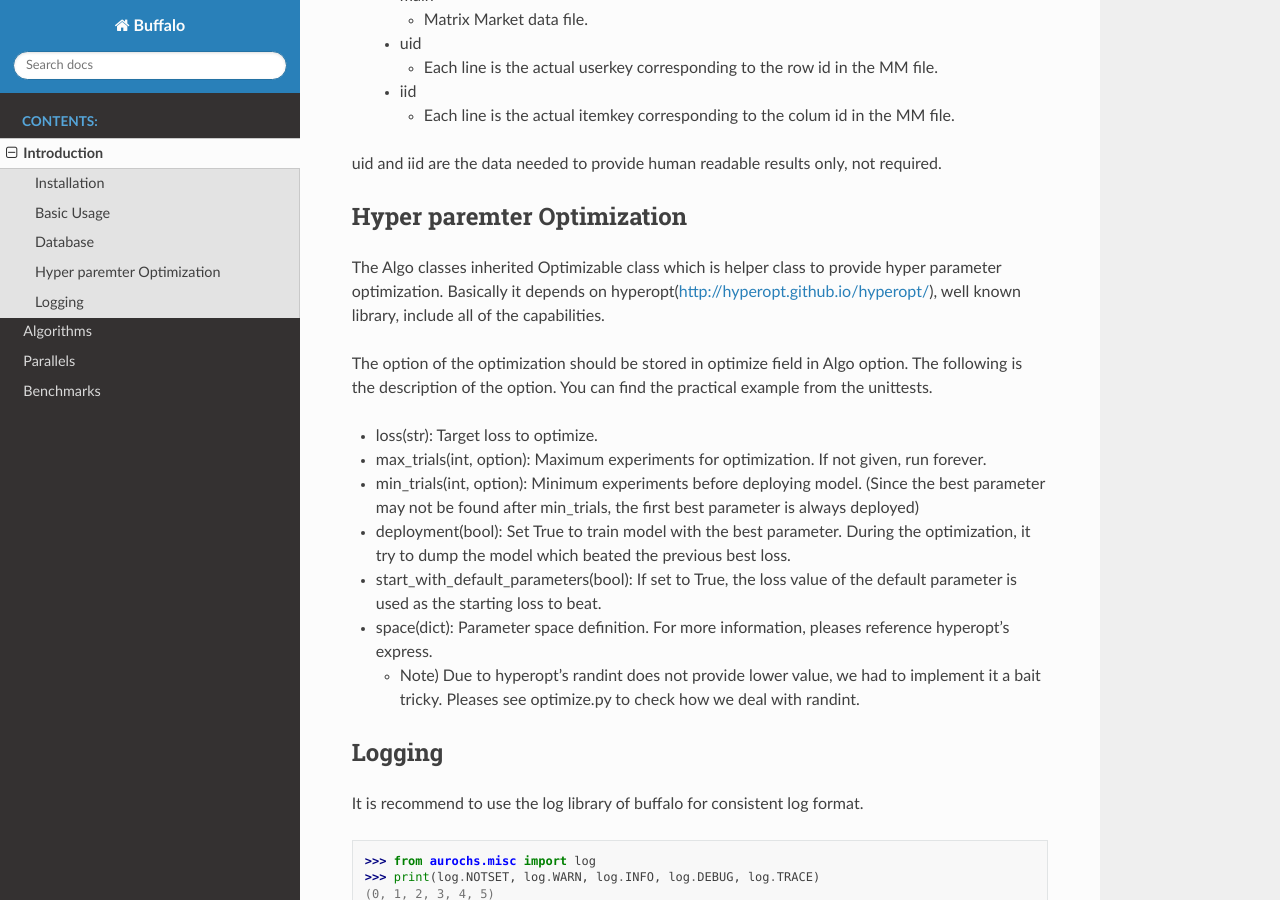
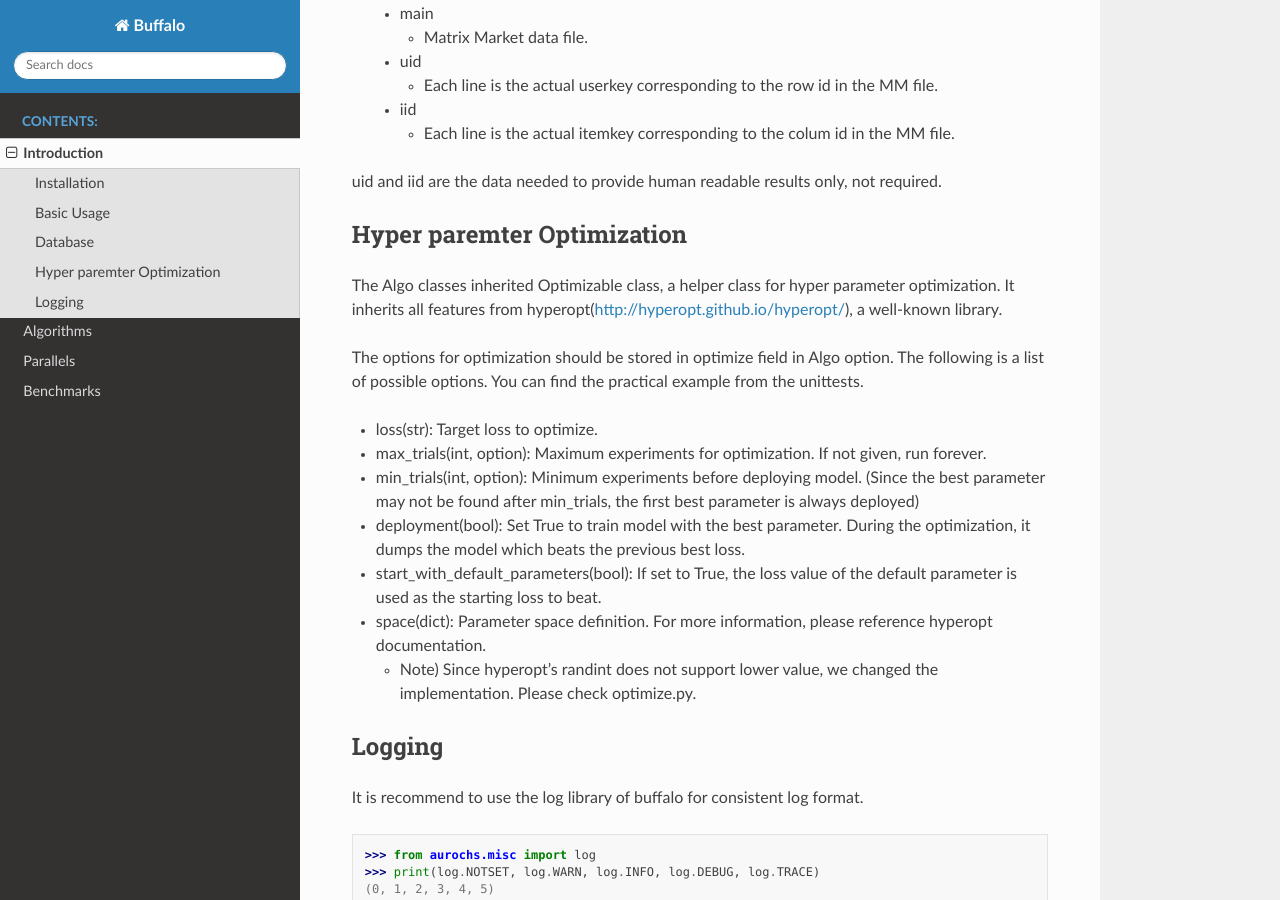
Before and after one commit to kakao/buffalo, a Sphinx documentation site: the page built from docs/intro.rst, in a window 1280 px wide and 900 px high, scrolled down 1563 px. Built offline with Sphinx 7.4.7 and the Read the Docs theme 2.0.0, drawn with Linux system fonts in a browser that asks for light colours; some of the changed text lies outside the part shown.

Commit message:
Update intro.rst

```diff
--- a/docs/intro.rst
+++ b/docs/intro.rst
@@ -19,7 +19,10 @@
 
 Installation
 ------------
-Type `pip install buffalo`.
+
+.. code-block:: bash
+
+    pip install buffalo
 
 
 Basic Usage
@@ -67,18 +70,18 @@
 
 Hyper paremter Optimization
 ---------------------------
-The Algo classes inherited Optimizable class which is helper class to provide hyper parameter optimization. Basically it depends on hyperopt(http://hyperopt.github.io/hyperopt/), well known library, include all of the capabilities.
+The Algo classes inherited Optimizable class, a helper class for hyper parameter optimization. It inherits all features from hyperopt(http://hyperopt.github.io/hyperopt/), a well-known library.
 
-The option of the optimization should be stored in optimize field in Algo option. The following is the description of the option. You can find the practical example from the unittests.
+The options for optimization should be stored in optimize field in Algo option. The following is a list of possible options. You can find the practical example from the unittests.
 
 - loss(str): Target loss to optimize.
 - max_trials(int, option): Maximum experiments for optimization. If not given, run forever.
 - min_trials(int, option): Minimum experiments before deploying model. (Since the best parameter may not be found after min_trials, the first best parameter is always deployed)
-- deployment(bool): Set True to train model with the best parameter. During the optimization, it try to dump the model which beated the previous best loss.
+- deployment(bool): Set True to train model with the best parameter. During the optimization, it dumps the model which beats the previous best loss.
 - start_with_default_parameters(bool): If set to True, the loss value of the default parameter is used as the starting loss to beat.
-- space(dict): Parameter space definition. For more information, pleases reference hyperopt's express.
+- space(dict): Parameter space definition. For more information, please reference hyperopt documentation.
 
-  - Note) Due to hyperopt's randint does not provide lower value, we had to implement it a bait tricky. Pleases see optimize.py to check how we deal with randint.
+  - Note) Since hyperopt's randint does not support lower value, we changed the implementation. Please check optimize.py.
 
 
 Logging
```
